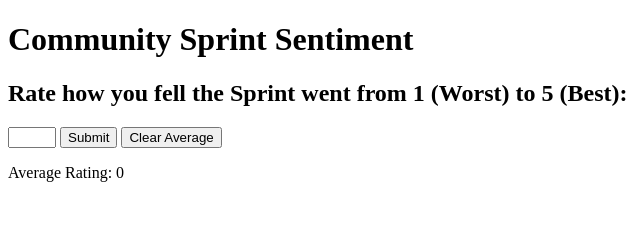
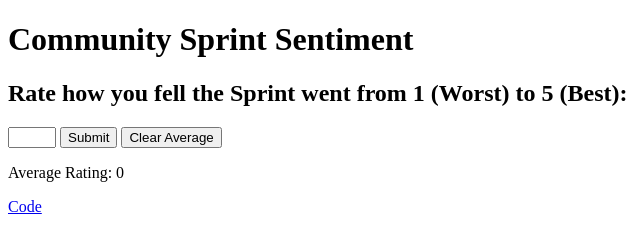
Before and after one commit to dbohan1/sentiment-tool, a website: page public/index.html in a window 1280 px wide. Shown: the full height of the page, 0-640 px from the left. Drawn offline with Linux system fonts and the light colour scheme.

Commit message:
Add footer

```diff
--- a/public/index.html
+++ b/public/index.html
@@ -38,4 +38,7 @@
     }
   </script>
 </body>
+<footer>
+ <a href="https://github.com/dbohan1/sentiment-tool">Code</a>
+</footer>
 </html>
```
